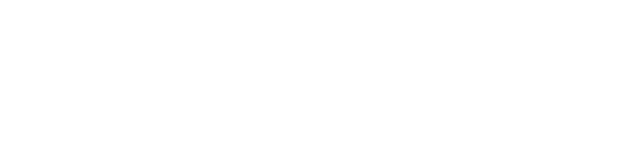
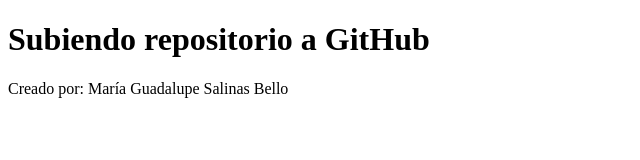
Before and after one commit to LupitaSalinas/C-Users-Lupita-Salinas-Documents-Github, a plain HTML site: page index.html in a window 1280 px wide. Shown: the whole page, without its empty margins (0-640 px from the left). Drawn offline with Linux system fonts and the light colour scheme.

Commit message:
first commit

```diff
--- a/index.html
+++ b/index.html
@@ -4,9 +4,10 @@
     <meta charset="UTF-8">
     <meta http-equiv="X-UA-Compatible" content="IE=edge">
     <meta name="viewport" content="width=device-width, initial-scale=1.0">
-    <title>Document</title>
+    <title>GitHub</title>
 </head>
 <body>
-
+    <h1>Subiendo repositorio a GitHub</h1>
+    <p>Creado por: María Guadalupe Salinas Bello</p>
 </body>
 </html>
```
